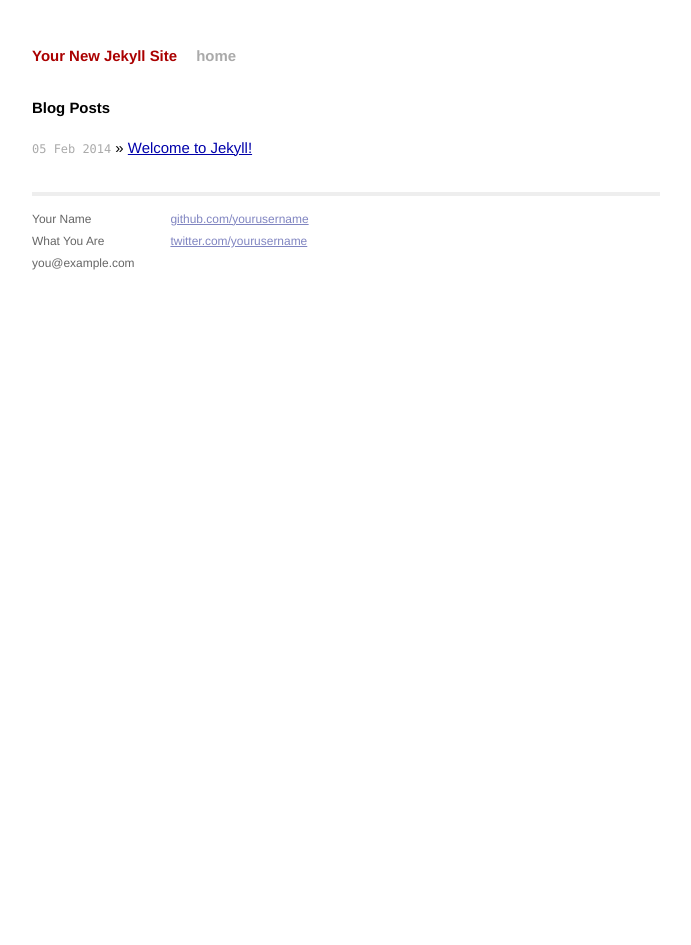
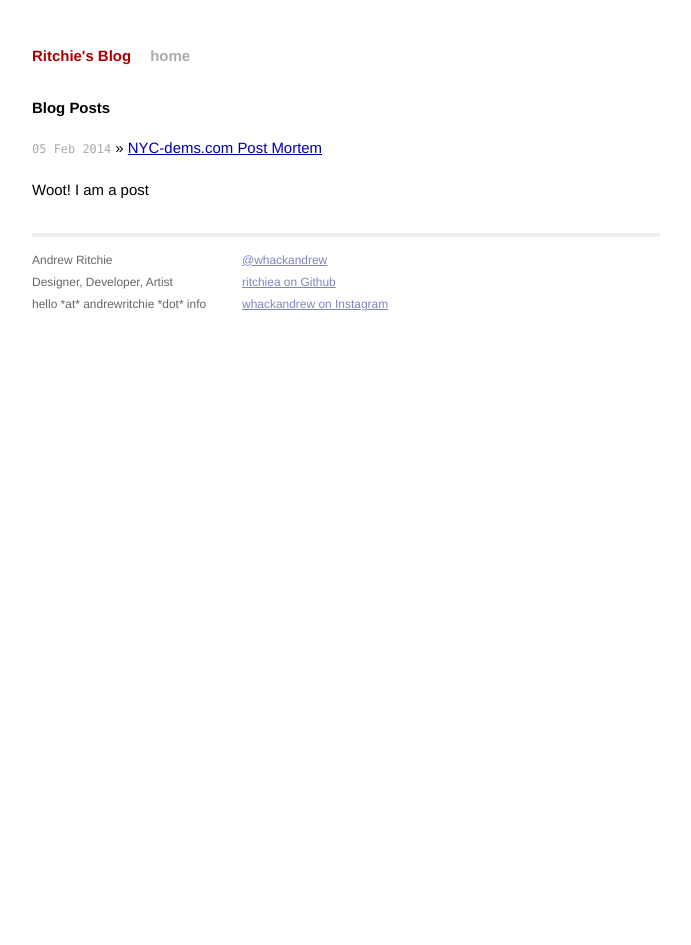
Before and after one commit to ritchiea/blog.andrewritchie.info, a Jekyll site: the page built from index.html, in a window 1280 px wide. Shown: the whole page, without its empty margins (294-985 px from the left). Built offline with Jekyll 4.4.1, drawn with Linux system fonts in a browser that asks for light colours; Markdown is read by kramdown in place of the engine named in the settings.

Commit message:
configging

```diff
--- a/_config.yml
+++ b/_config.yml
@@ -1,3 +1,3 @@
-name: Your New Jekyll Site
+name: Ritchie's Blog
 markdown: redcarpet
 pygments: true
--- a/_layouts/default.html
+++ b/_layouts/default.html
@@ -26,15 +26,17 @@
           <div class="footer">
             <div class="contact">
               <p>
-                Your Name<br />
-                What You Are<br />
-                you@example.com
+                Andrew Ritchie<br />
+                Designer, Developer, Artist<br />
+                hello *at* andrewritchie *dot* info
               </p>
             </div>
             <div class="contact">
               <p>
-                <a href="https://github.com/yourusername">github.com/yourusername</a><br />
-                <a href="https://twitter.com/yourusername">twitter.com/yourusername</a><br />
+                <a href="https://twitter.com/whackandrew">@whackandrew</a><br />
+                <a href="https://github.com/ritchiea">ritchiea on Github</a><br />
+                <a href="https://instagram.com/whackandrew">whackandrew
+                  on Instagram</a><br />
               </p>
             </div>
           </div>
--- a/index.html
+++ b/index.html
@@ -1,13 +1,16 @@
 ---
 layout: default
-title: Your New Jekyll Site
+title: Ritchie's Blog
 ---
 
 <div id="home">
   <h1>Blog Posts</h1>
   <ul class="posts">
     {% for post in site.posts %}
-      <li><span>{{ post.date | date_to_string }}</span> &raquo; <a href="{{ post.url }}">{{ post.title }}</a></li>
+      <li>
+        <span>{{ post.date | date_to_string }}</span> &raquo; <a href="{{ post.url }}">{{ post.title }}</a>
+        <p>{{ post.excerpt }}</p>
+      </li>
     {% endfor %}
   </ul>
 </div>
```
Also changed, not shown: _posts/2014-02-05-nycdems-post-mortem.markdown (added, +8 -0 lines), _posts/2014-02-05-welcome-to-jekyll.markdown (deleted, +0 -24 lines), 1 other file.
